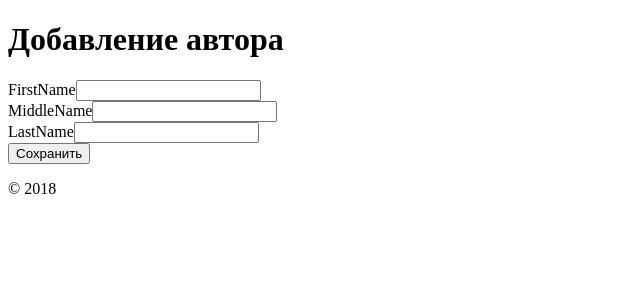
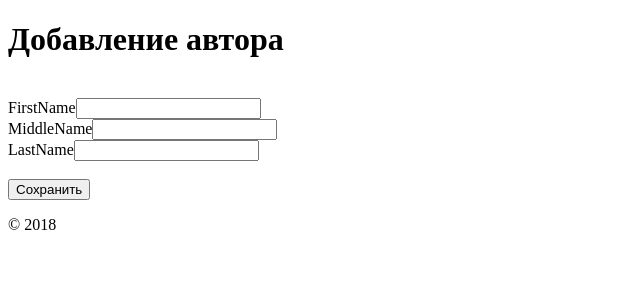
Before and after one commit to ZhenyaBerda/library, a Yii app: template src/frontend/views/author/create.php in a window 1280 px wide. Shown: the part 96-396 px from the top of the page, without its empty margins (0-640 px from the left). Run offline with PHP 8.4 and a stand-in for Yii, Linux system fonts and the light colour scheme; the template is opened without the code that fills it, so the values that code supplies are empty; form fields are guessed from the names that the template uses; some libraries are stand-ins or nearby versions.

Commit message:
Некоторые изменения в пользовательском интерфейсе

```diff
--- a/src/frontend/views/author/_form.php
+++ b/src/frontend/views/author/_form.php
@@ -14,7 +14,7 @@ use common\helpers\AuthorHelper;
     <?php $form = ActiveForm::begin(); ?>
 
     <div class="row">
-        <div class="col-md-4">
+        <div class="col-md-5">
 
             <?= $form->field($model, 'firstName')->textInput(['maxlength' => true]) ?>
             </div>
@@ -23,21 +23,21 @@ use common\helpers\AuthorHelper;
     </div>
 
     <div class="row">
-        <div class="col-md-4">
+        <div class="col-md-5">
             <?= $form->field($model, 'middleName')->textInput(['maxlength' => true]) ?>
         </div>
     </div>
 
     <div class="row">
-        <div class="col-md-4">
+        <div class="col-md-5">
             <?= $form->field($model, 'lastName')->textInput(['maxlength' => true]) ?>
         </div>
     </div>
 
-
+    <br>
 
     <div class="form-group">
-        <?= Html::submitButton('Сохранить', ['class' => 'btn btn-success']) ?>
+        <?= Html::submitButton('Сохранить', ['class' => 'btn btn-primary']) ?>
     </div>
 
     <?php ActiveForm::end(); ?>
--- a/src/frontend/views/author/create.php
+++ b/src/frontend/views/author/create.php
@@ -13,7 +13,7 @@ $this->title = 'Добавление автора';
 <div class="author-create">
 
     <h1><?= Html::encode($this->title) ?></h1>
-
+<br>
     <?= $this->render('_form', [
         'model' => $model,
     ]) ?>
--- a/src/frontend/views/publication/index.php
+++ b/src/frontend/views/publication/index.php
@@ -15,9 +15,9 @@ $this->title = 'Публикации';
 <div class="publication-index">
 
     <h1><?= Html::encode($this->title) ?></h1>
-
+<br>
     <p>
-        <?= Html::a('Добавить публикацию', ['create'], ['class' => 'btn btn-success']) ?>
+        <?= Html::a('Добавить публикацию', ['create'], ['class' => 'btn btn-primary']) ?>
     </p>
 
     <?= GridView::widget([
--- a/src/frontend/views/search/_search_item.php
+++ b/src/frontend/views/search/_search_item.php
@@ -62,7 +62,8 @@ use dastanaron\translit\Translit;
     } else {
         echo $textLink;
     }
-    if (!Yii::$app->user->isGuest) {
+   if (!Yii::$app->user->isGuest) {
+    if(Yii::$app->user->identity->username == 'Admin')
         echo ' | ' . Html::a('Отредактировать', ['/publication/update', 'id' => $model->id]);
 
     }
```
Also changed, not shown: src/frontend/views/author/index.php (+2 -14 lines), src/frontend/views/search/index.php (+28 -27 lines).
